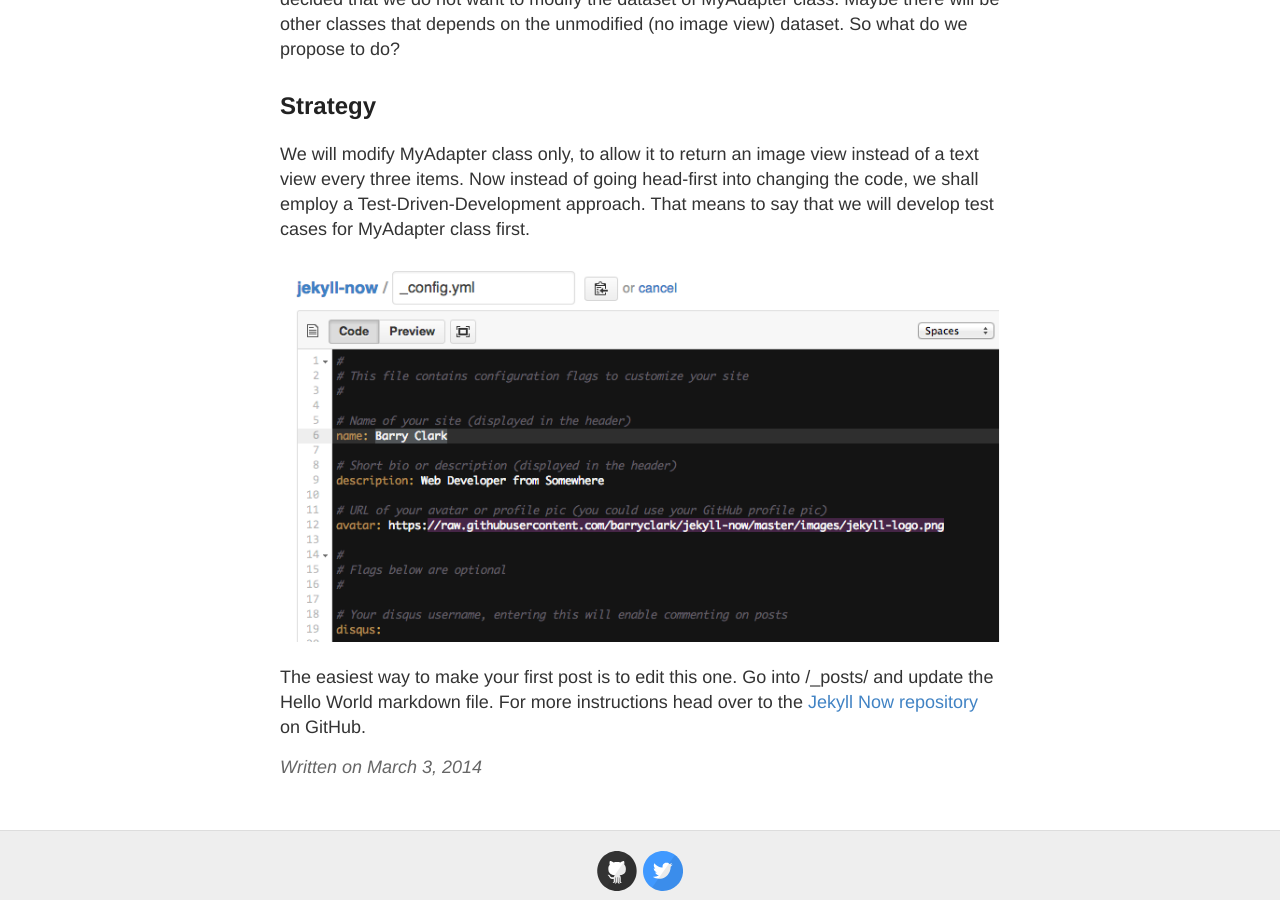
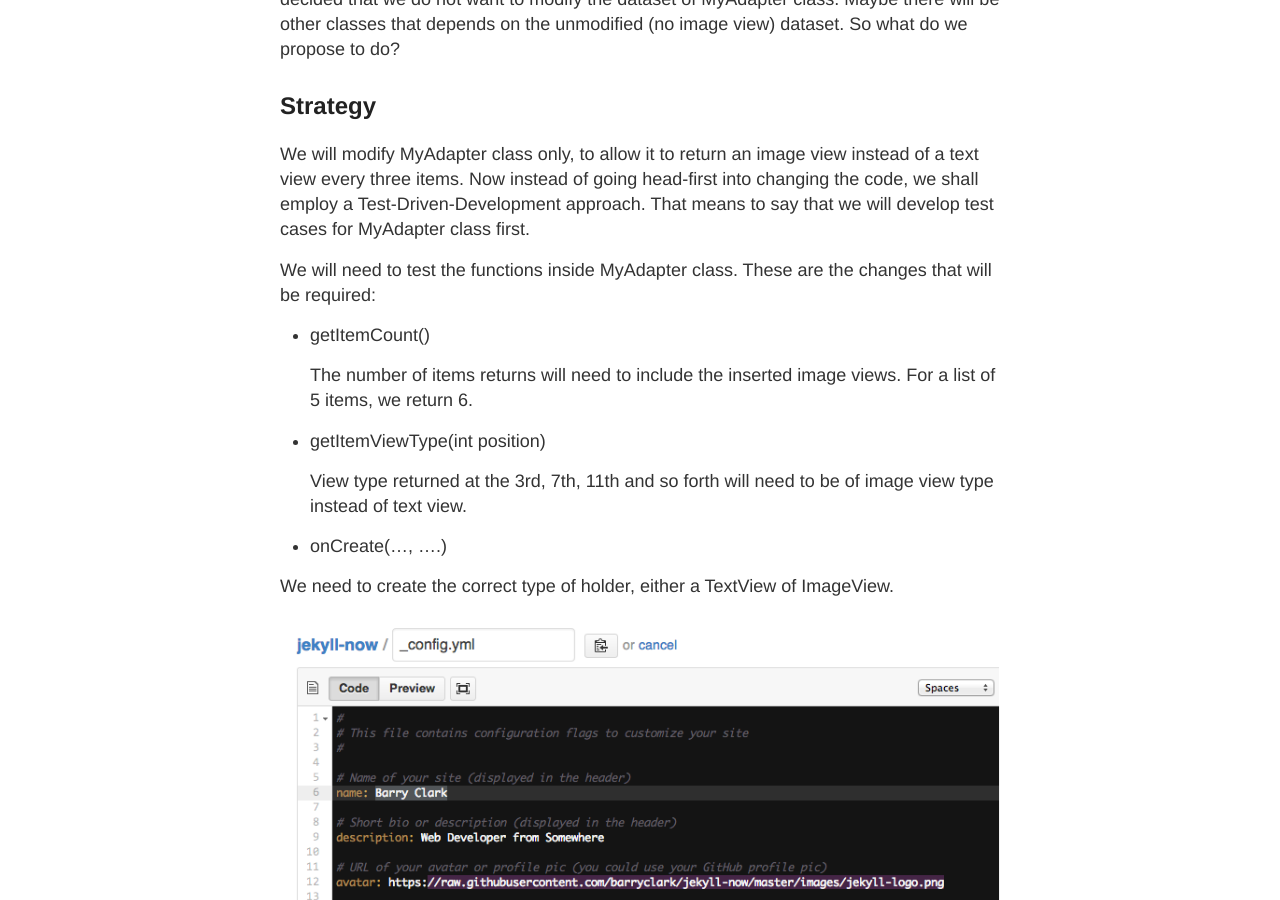
Before and after one commit to teoboonkeat/teoboonkeat.github.io, a Jekyll site: the page built from _posts/2014-3-3-Hello-World.md, in a window 1280 px wide and 900 px high, scrolled down 2339 px. Built offline with Jekyll 4.4.1, drawn with Linux system fonts in a browser that asks for light colours.

Commit message:
Update 2014-3-3-Hello-World.md

```diff
--- a/_posts/2014-3-3-Hello-World.md
+++ b/_posts/2014-3-3-Hello-World.md
@@ -63,8 +63,19 @@ We now have a requirement to add an image view every 3 text list item. We have a
 ## Strategy
 We will modify MyAdapter class only, to allow it to return an image view instead of a text view every three items. Now instead of going head-first into changing the code, we shall employ a Test-Driven-Development approach. That means to say that we will develop test cases for MyAdapter class first.
 
+We will need to test the functions inside MyAdapter class. These are the changes that will be required:
 
+ - getItemCount()
 
+	The number of items returns will need to include the inserted image views. For a list of 5 items, we return 6.
+
+ - getItemViewType(int position)
+
+	View type returned at the 3rd, 7th, 11th and so forth will need to be of image view type instead of text view.
+
+ - onCreate(..., ....)
+
+ 	We need to create the correct type of holder, either a TextView of ImageView.
 
 
 ![_config.yml]({{ site.baseurl }}/images/config.png)
```
